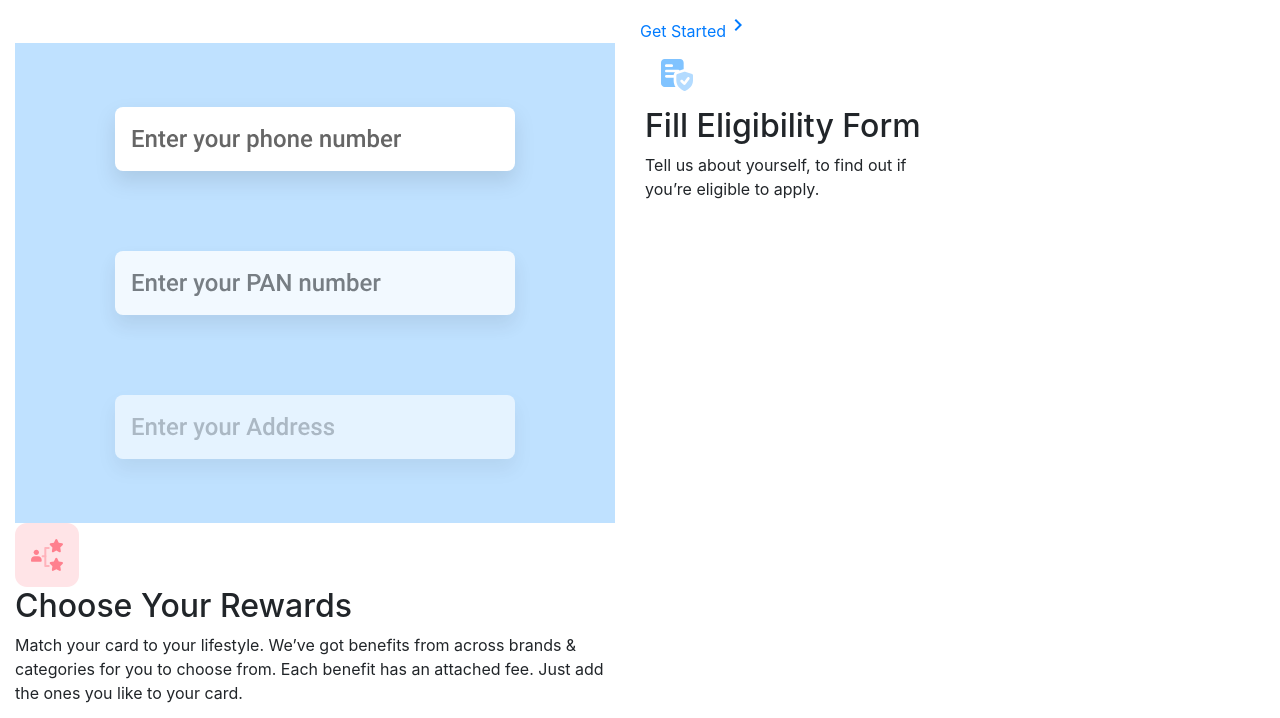
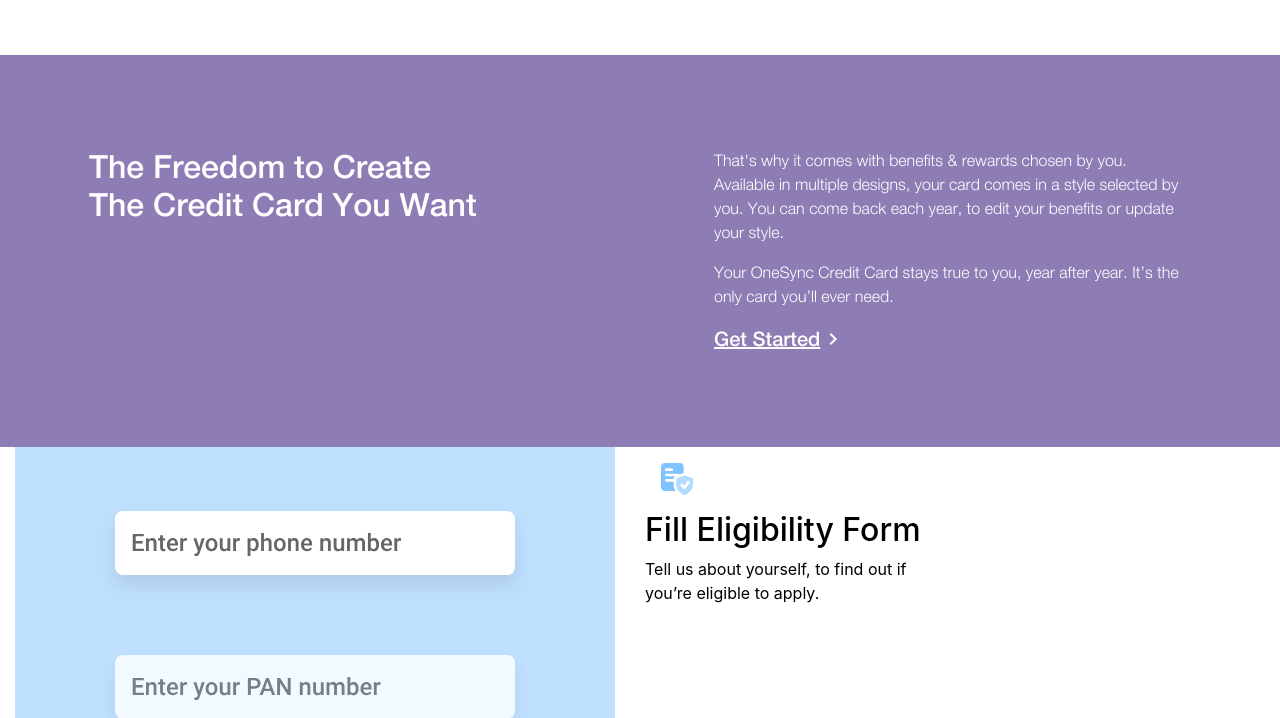
Before and after one commit to pratvar/onething-task, a plain HTML site: page index.html in a window 1280 px wide. Shown: the part 663-1381 px from the top of the page. Drawn offline with nearby package versions, Linux system fonts and the light colour scheme; a web font is replaced by a local one.

Commit message:
Basic layout

```diff
--- a/index.html
+++ b/index.html
@@ -3,7 +3,6 @@
 <head>
     <meta charset="UTF-8">
     <meta name="viewport" content="width=device-width, initial-scale=1, shrink-to-fit=no">
-    <link href="https://fonts.googleapis.com/icon?family=Material+Icons" rel="stylesheet">
     <link rel="stylesheet"
           href="https://cdn.jsdelivr.net/npm/bootstrap@4.5.3/dist/css/bootstrap.min.css"
           integrity="sha384-TX8t27EcRE3e/ihU7zmQxVncDAy5uIKz4rEkgIXeMed4M0jlfIDPvg6uqKI2xXr2"
@@ -36,9 +35,11 @@
     <section id="info" class="container-fluid row">
         <h2 class="col-12 col-md-6">The Freedom to Create<br>The Credit Card You Want</h2>
         <div id="infotext" class="col-12 col-md-6">
-            <p>That's why it comes with benefits & rewards chosen by you. Available in multiple designs, your card comes in a style selected by you. You can come back each year, to edit your benefits or update your style.</p>
+            <p>That's why it comes with benefits & rewards chosen by you.<br>Available in multiple designs, your card comes in a style selected by you. You can come back each year, to edit your benefits or update your style.</p>
             <p>Your OneSync Credit Card stays true to you, year after year. It’s the only card you’ll ever need.</p>
-            <a href="#">Get Started<span class="material-icons">chevron_right</span></a>
+            <div>
+                <a href="#">Get Started</a><i class="material-icons">chevron_right</i>
+            </div>
         </div>
     </section>
     <section id="stepone" class="container-fluid row">
@@ -72,6 +73,26 @@
     </section>
     <section id="faq" class="container-fluid row">
         <h2>FAQs</h2>
+        <div class="accordionWrapper">
+            <button class="accordion">Who’s eligible for the Card?<i class="material-icons">expand_more</i></button>
+            <div class="panel">
+                <p>Lorem ipsum...</p>
+            </div>
+
+            <button class="accordion">Is my location serviceable?<i class="material-icons">expand_more</i></button>
+            <div class="panel">
+                <p>Lorem ipsum...</p>
+            </div>
+
+            <button class="accordion">What if I don’t want to pay at all?<i class="material-icons">expand_more</i></button>
+            <div class="panel">
+                <p>Lorem ipsum...</p>
+            </div>
+            <button class="accordion">What happens after I’ve build my card?<i class="material-icons">expand_more</i></button>
+            <div class="panel">
+                <p>Lorem ipsum...</p>
+            </div>
+        </div>
     </section>
     <footer class="container-fluid">
         <div id="footertext">
--- a/style.scss
+++ b/style.scss
@@ -1,4 +1,4 @@
-@import url('https://fonts.googleapis.com/css?family=Roboto');
+@import url('https://fonts.googleapis.com/css?family=Roboto|Material+Icons');
 @font-face {
     font-family: Objectivity;
     src: url('fonts/Objectivity-Regular.otf') format('opentype')
@@ -9,10 +9,20 @@
     font-weight: bold;
     src: url('fonts/Objectivity-Bold.otf') format('opentype');
 }
+@font-face {
+    font-family: 'Helvetica Neue';
+    src: url('fonts/HelveticaNeue-Normal.ttf')
+}
+@font-face {
+    font-family: 'Helvetica Neue';
+    font-weight: bold;
+    src: url('fonts/HelveticaNeue-Medium.ttf')
+}
 
 body {
     padding: 0;
     margin: 0;
+    color: #000;
 }
 ul {
     list-style: none;
@@ -20,6 +30,7 @@ ul {
     margin: 0;
 }
 header {
+    margin:0;
     display: grid;
     width: 100%;
     height: 104px;
@@ -83,12 +94,12 @@ header {
     }
 }
 section#hero {
-    height: 420px;
     display: flex;
     justify-content: center;
     align-items: center;
+    padding: 80px 0;
     div#herotext {
-        width: auto;
+        width: min-content;
 
         margin-right: 10px;
         h1 {
@@ -103,3 +114,36 @@ section#hero {
         margin-left: 10px;
     }
 }
+section#info {
+    margin: 0;
+    background: #8E7CB5;
+    color: #fff;
+    padding: 93px 0;
+    display: flex;
+    justify-content: center;
+    font-family: 'helvetica neue';
+    h2 {
+        font-weight: bold;
+    }
+    div#infotext {
+        padding: 0;
+        max-width: 492px;
+        font-size: 16px;
+        line-height: 150%;
+        div {
+            display: flex;
+            align-items: center;
+            height: 30px;
+        }
+        a {
+            color: #fff;
+            display: flex;
+            align-items: center;
+            text-decoration: underline;
+            font-weight: bold;
+            font-size: 20px;
+            line-height: 150%;
+            width: 107px;
+        }
+    }
+}
```
Also changed, not shown: fonts/HelveticaNeue-Medium.ttf (added), fonts/HelveticaNeue-Normal.ttf (added), style.css, 1 other file.
